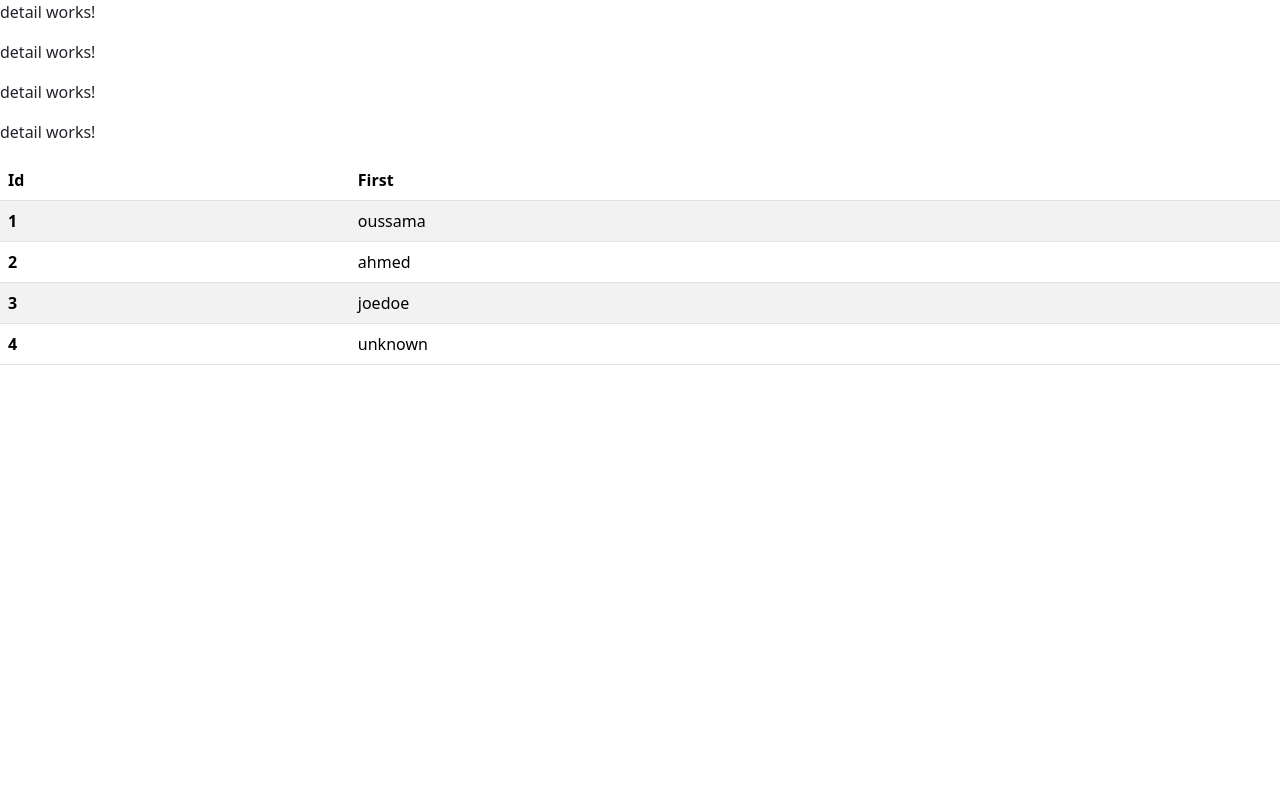
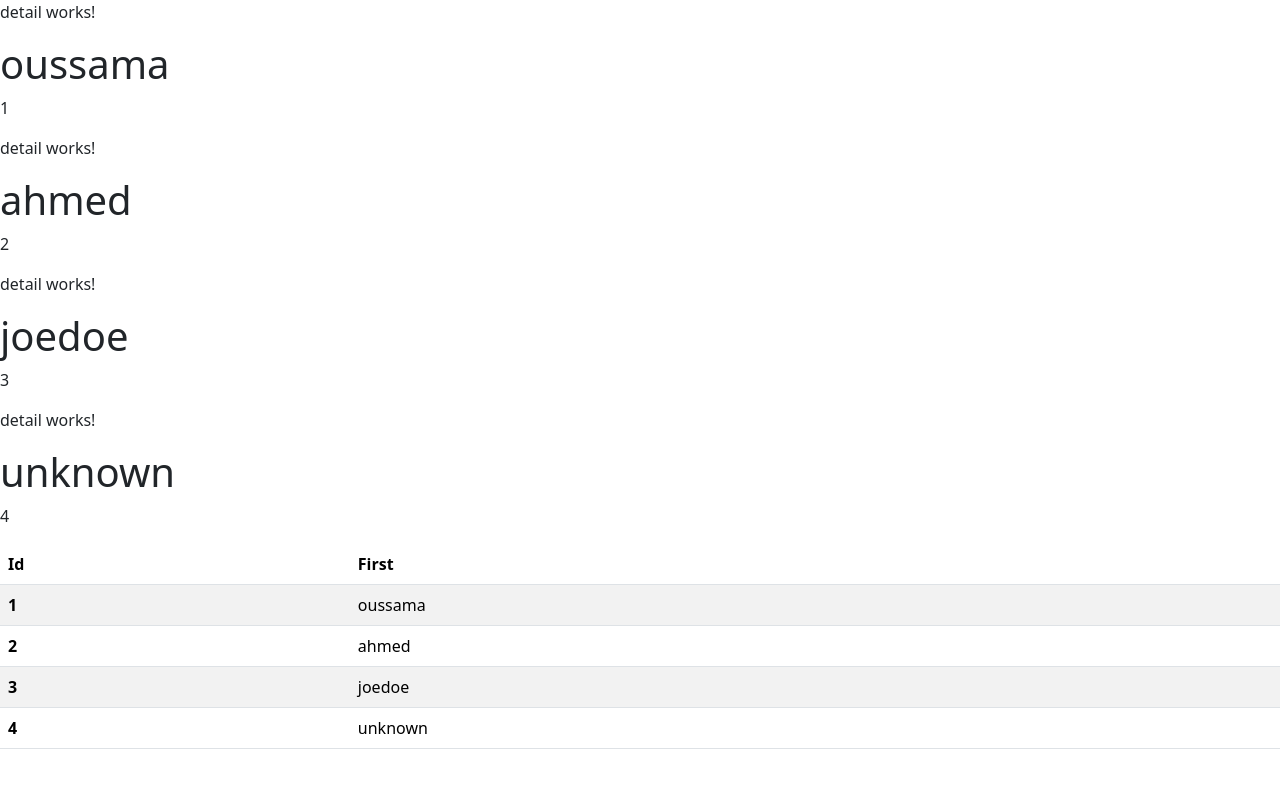
Before and after one commit to oussamahdidou/Angular, an Angular app: page / in a window 1280 px wide. Shown: the top 788 px of the page. Built offline with nearby package versions, Linux system fonts and the light colour scheme.

Commit message:
list/detail

```diff
--- a/src/app/pokemon-base/detail/detail.component.html
+++ b/src/app/pokemon-base/detail/detail.component.html
@@ -1 +1,3 @@
 <p>detail works!</p>
+<h1>{{detailitem.name}}</h1>
+<p>{{detailitem.id}}</p>
```
